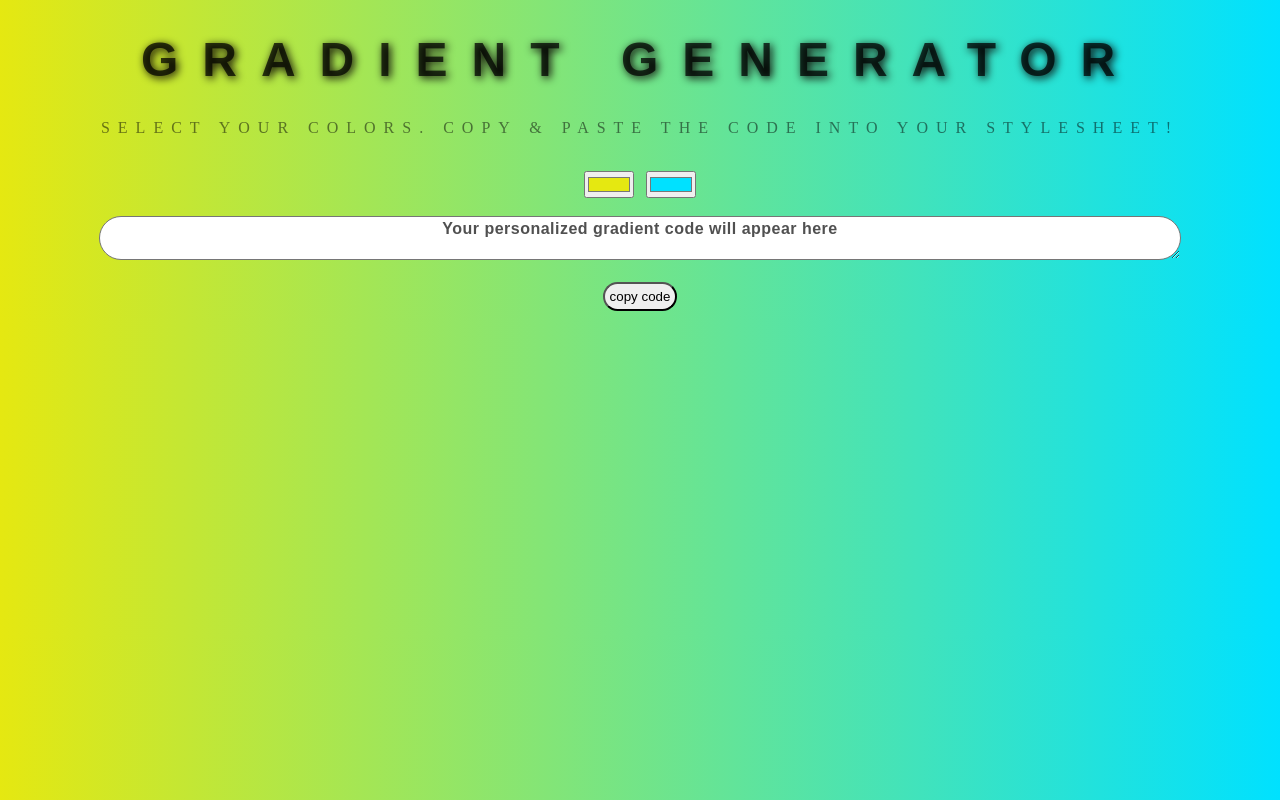
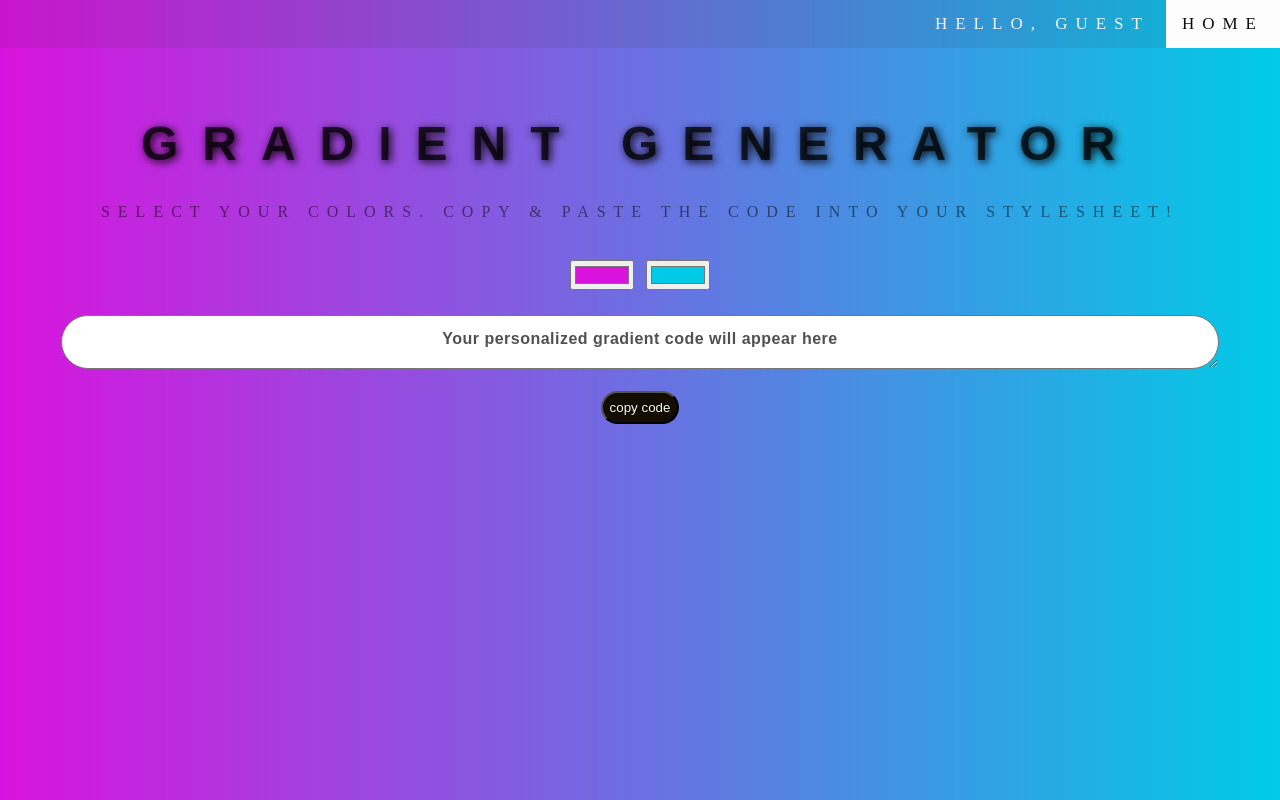
Before and after one commit to jrowdy/gradient-generator, a plain HTML site: page index.html in a window 1280 px wide. Drawn offline with Linux system fonts and the light colour scheme.

Commit message:
added nav bar, changed default color

```diff
--- a/index.html
+++ b/index.html
@@ -6,6 +6,16 @@
     </head>
 
     <body id="gradient" >
+        <!-- Navigation Bar -->
+        <div class="topnav">
+            <a class="active" href="#home">Home</a>
+            <!-- <a href="#about">About</a> -->
+            <a align="left" href="#login">Hello, Guest</a>
+          </div>
+
+        <br>
+        <br>
+
         <h1>Gradient Generator</h1>
 
         <!-- User directions -->
@@ -14,10 +24,9 @@
         <br>
 
         <!-- Color selectors -->
-        <input class="color1" type="color" name="color1" value="#E5E811">
-        <input class="color2" type="color" name="color2" value="#00E1FF">
+        <input  class="color1" type="color" name="color1" value="#D913DD">
+        <input class="color2" type="color" name="color2" value="#00CBE6">
 
-        <br>
         <br>
 
          <!-- Text will be replaced with css code of the colors user selects.  -->
@@ -26,7 +35,7 @@
         <br>
         <button class="copy" onclick="myFunction()">copy code</button>
 
-        <!-- script tag for javascript -->
+        <!-- script tag for javascript file and bootstrap-->
         <script type=text/javascript src="script.js"></script>
     </body>
 
--- a/style.css
+++ b/style.css
@@ -1,4 +1,5 @@
 body {
+    margin: 0px;
 	font: 'Raleway', sans-serif;
     color: rgba(0,0,0,.5);
     text-align: center;
@@ -6,19 +7,33 @@ body {
     letter-spacing: .5em;
     top: 15%;
     /* default background color of application */
-    background: linear-gradient(to right, rgb(229, 232, 17), rgb(0, 225, 255));}
+    background: linear-gradient(to right, rgb(217, 19, 221), rgb(0, 203, 230));}
 
 .color1, .color2{
-    padding: 1px;
+    margin-left: auto;
+    margin-right: auto;
+    margin-top: 5px;
+    margin-bottom: 25px;
+    width: 5%;
+    height: 30px;
 }
 
 .copy {
     border-radius: 100px;
-    padding: 5px;
+    background-color: rgb(19, 12, 1);
+    color:whitesmoke;
+    padding: 7px;
+    margin: auto;
+    transition-duration: 0.4s;
 }
 
+.copy:hover {
+    background-color: rgb(123, 124, 124);
+    color: rgb(14, 10, 10);
+  }
+
 h1 {
-    font: 590 3em 'Raleway', sans-serif;
+    font: 600 3em 'Raleway', sans-serif;
     color: rgba(0, 0, 0, 0.733);
     text-align: center;
     text-transform: uppercase;
@@ -36,6 +51,36 @@ textarea {
     letter-spacing: 0.03em;
     background-color: rgb(255, 255, 255);
     border-radius: 100px;
-    padding: 3px;
-    width: 85%;
+    padding-top: 14px;
+    width: 90%;
+    margin: auto;
 }
+
+/* NAVIGATION BAR */
+/* Add a black background color to the top navigation */
+.topnav {
+    background-color: rgba(51, 51, 51, 0.096);
+    overflow: hidden;
+  }
+
+  /* Style the links inside the navigation bar */
+  .topnav a {
+    float: right;
+    color: #f2f2f2;
+    text-align: center;
+    padding: 14px 16px;
+    text-decoration: none;
+    font-size: 17px;
+  }
+
+  /* Change the color of links on hover */
+  .topnav a:hover {
+    background-color: #ddd;
+    color: black;
+  }
+
+  /* Add a color to the active/current link */
+  .topnav a.active {
+    background-color: #fdfdfd;
+    color: rgb(14, 13, 13);
+  }
```
Also changed, not shown: 1 other file.
